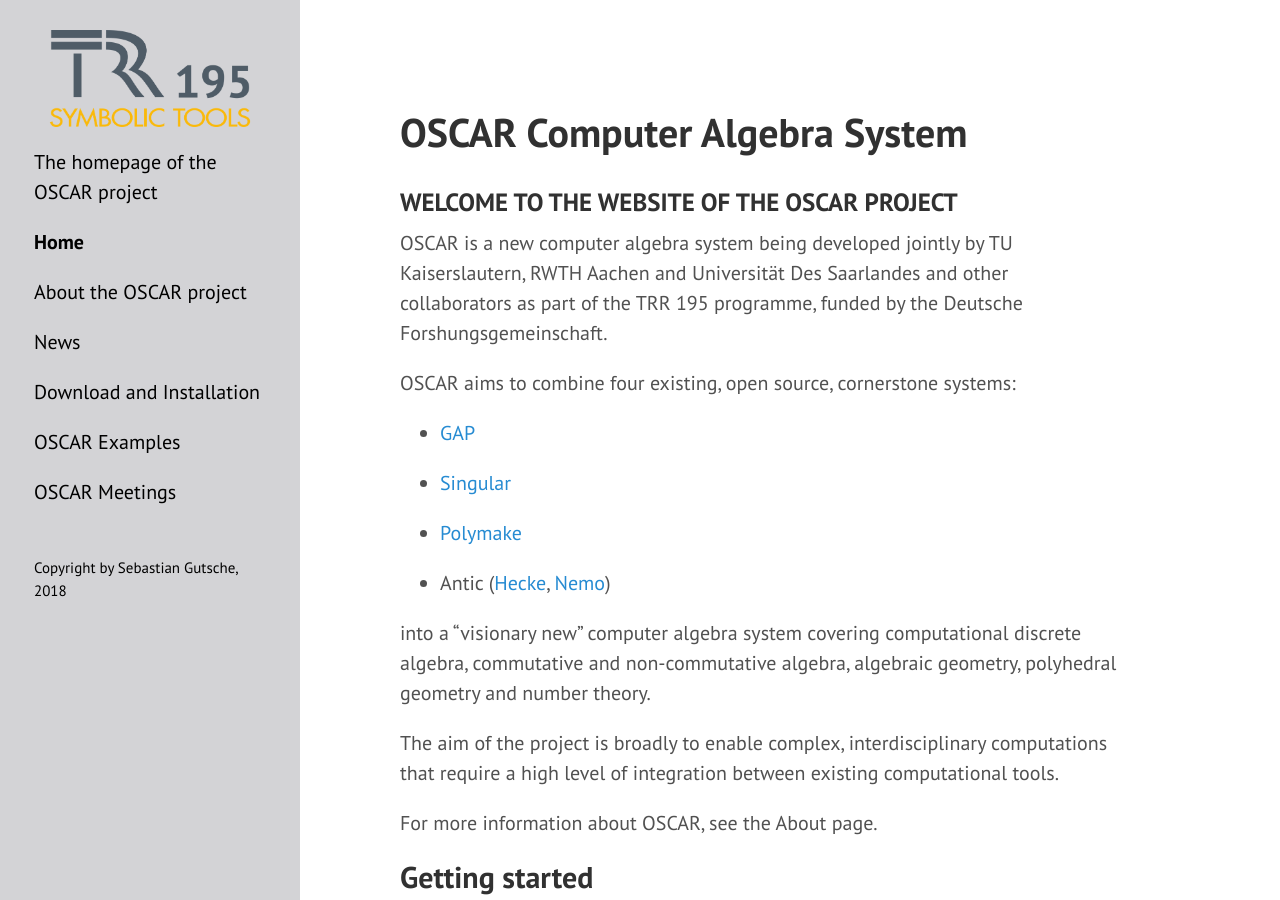
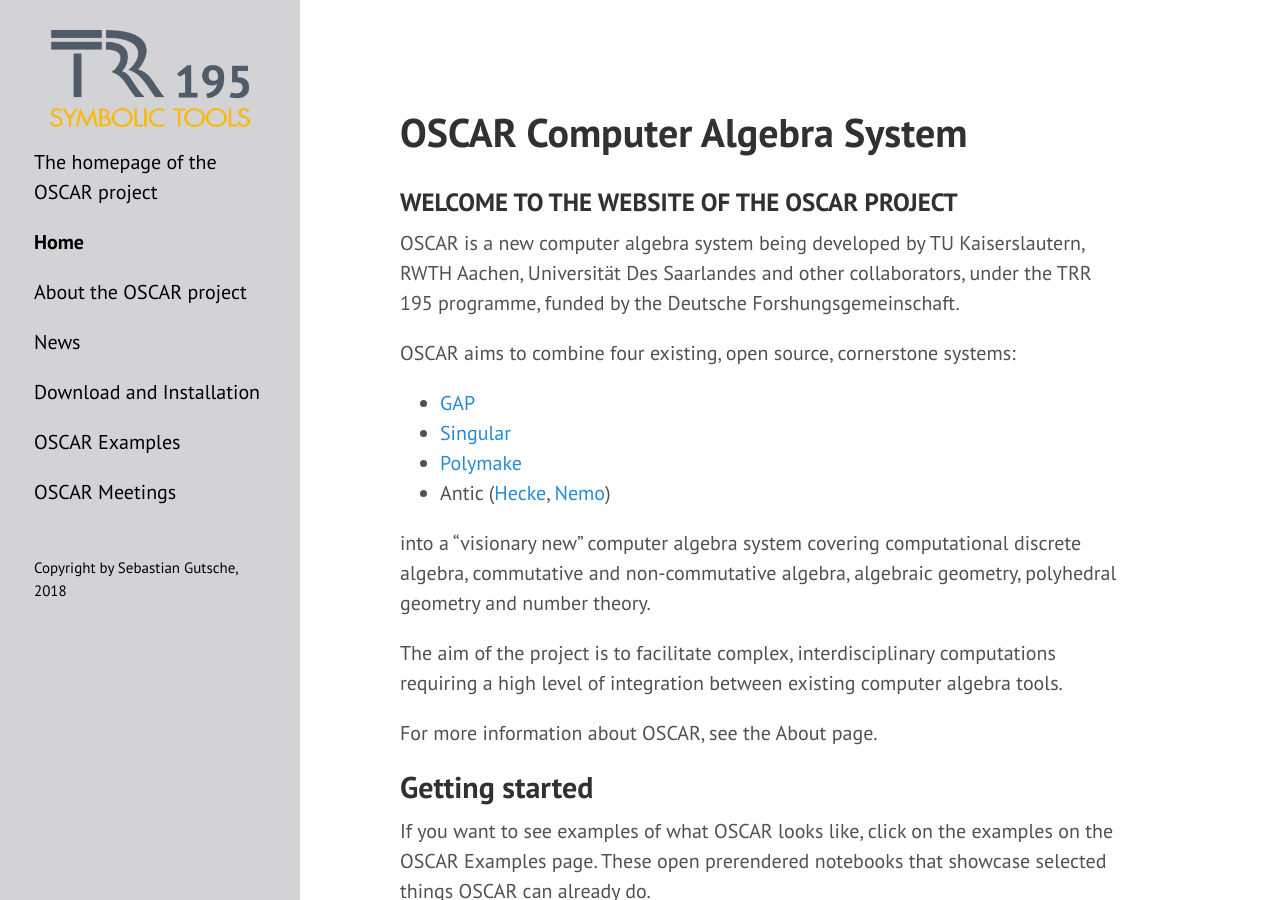
Before and after one commit to oscar-system/oscar-website, a Jekyll site: the page built from index.md, in a window 1280 px wide and 900 px high. Built offline with Jekyll 4.4.1, drawn with Linux system fonts in a browser that asks for light colours.

Commit message:
Less words.

```diff
--- a/index.md
+++ b/index.md
@@ -7,26 +7,23 @@
 
 ### WELCOME TO THE WEBSITE OF THE OSCAR PROJECT
 
-OSCAR is a new computer algebra system being developed jointly by TU Kaiserslautern,
-RWTH Aachen and Universität Des Saarlandes and other collaborators as part of
+OSCAR is a new computer algebra system being developed by TU Kaiserslautern,
+RWTH Aachen, Universität Des Saarlandes and other collaborators, under
 the TRR 195 programme, funded by the Deutsche Forshungsgemeinschaft.
 
 OSCAR aims to combine four existing, open source, cornerstone systems:
 
   * [GAP](https://www.gap-system.org/)
-
   * [Singular](https://www.singular.uni-kl.de/)
-
   * [Polymake](https://polymake.org/doku.php)
-
   * Antic ([Hecke](https://github.com/thofma/Hecke.jl/), [Nemo](http://nemocas.org))
 
 into a "visionary new" computer algebra system covering computational discrete algebra,
 commutative and non-commutative algebra, algebraic geometry, polyhedral geometry and
 number theory.
 
-The aim of the project is broadly to enable complex, interdisciplinary computations
-that require a high level of integration between existing computational tools.
+The aim of the project is to facilitate complex, interdisciplinary computations
+requiring a high level of integration between existing computer algebra tools.
 
 For more information about OSCAR, see the About page.
 
```
